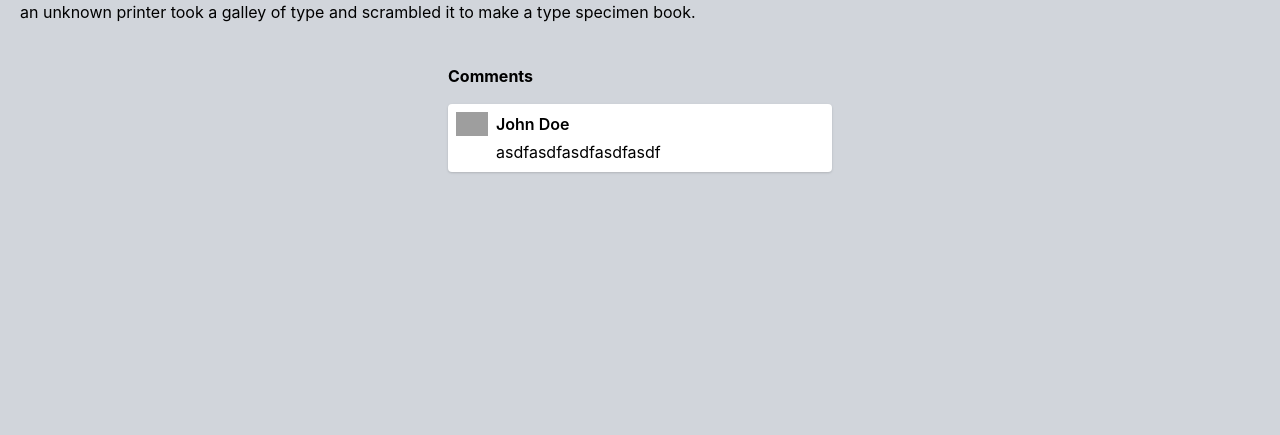
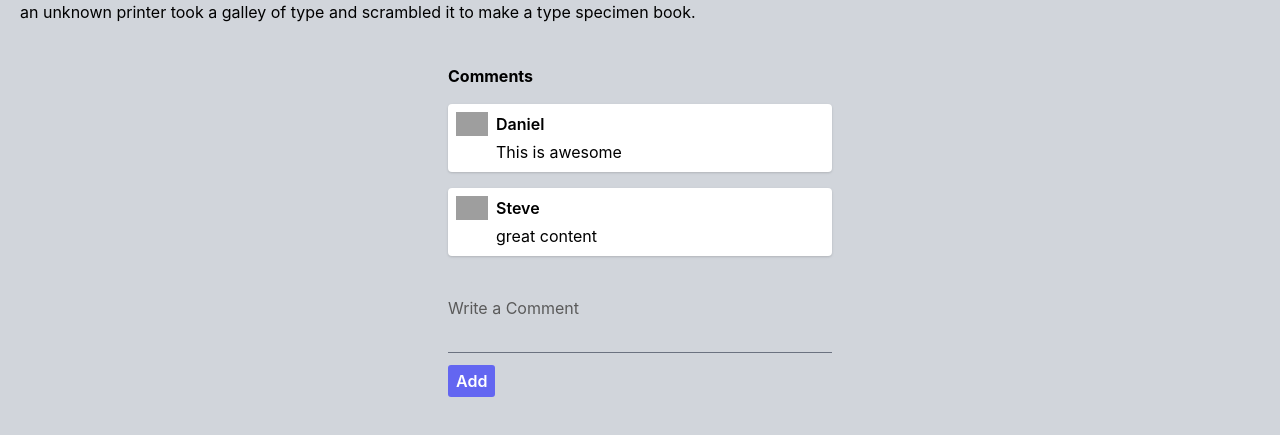
Before and after one commit to danpinon/accenture-academy-activity-3, a React (Create React App) app: page /post-details/1 in a window 1280 px wide. Shown: the part 457-892 px from the top of the page. Built offline with nearby package versions, Linux system fonts and the light colour scheme; grey boxes are pictures that could not be loaded.

Commit message:
comments read done

```diff
--- a/src/App.css
+++ b/src/App.css
@@ -1,4 +1,4 @@
-label, form i {
+label, #modal form i {
     text-align: left;
     color: rgb(90, 90, 90);
 }
@@ -42,24 +42,26 @@ label, form i {
     outline: none;
 }
 
-input::placeholder {
+#modal input::placeholder {
     color: rgb(22, 22, 22);
 }
 
-input:focus::placeholder {
+#modal input:focus::placeholder {
     visibility: hidden;
 }
 
 
-form {
+#modal form {
     display: flex;
     flex-direction: column;
 }
 
-select:focus {
+#modal select:focus {
     outline: none;
 }
-
+button {
+    border-radius: 3px;
+}
 button:focus {
     outline: none;
 }
--- a/src/actions.js
+++ b/src/actions.js
@@ -4,8 +4,12 @@ export const ADD_POST = 'ADD_POST'
 export const REMOVE_POST = 'REMOVE_POST'
 export const UPDATE_POST = 'UPDATE_POST'
 
+export const ADD_COMMENT = 'ADD_COMMENT'
+
 export const setCategory = (category) => ({type: SET_CATEGORY, payload: category})
 
 export const addPost= (post) => ({type: ADD_POST, payload: post})
 export const removePost= (postId) => ({type: REMOVE_POST, payload: postId})
 export const updatePost= (post) => ({type: UPDATE_POST, payload: post})
+
+export const addComment= (comment) => ({type: UPDATE_POST, payload: comment})
--- a/src/components/AddPostButton.js
+++ b/src/components/AddPostButton.js
@@ -10,7 +10,7 @@ function AddPostButton() {
     const [post, setPost] = useState({
        id: new Date().valueOf(),
        title: '',
-       commentsNumber: 0,
+       comments: [],
        description: '',
        category: '',
        url: ''
--- a/src/components/Main/Main.js
+++ b/src/components/Main/Main.js
@@ -19,7 +19,7 @@ function Main() {
                         key={filteredPost.id}
                         id={filteredPost.id}
                         title={filteredPost.title}
-                        commentsNumber={filteredPost.commentsNumber}
+                        comments={filteredPost.comments}
                         description={filteredPost.description}
                         category={filteredPost.category}
                         url={filteredPost.url}
--- a/src/components/Main/Post.js
+++ b/src/components/Main/Post.js
@@ -5,7 +5,7 @@ import { removePost, updatePost } from '../../actions'
 import Modal from '../Modal'
 import postsData from '../../mock-posts-data.json'
 
-function Post({title, commentsNumber, description, category, url, id}) {
+function Post({title, comments, description, category, url, id}) {
 
     const dispatch = useDispatch()
 
@@ -17,7 +17,7 @@ function Post({title, commentsNumber, description, category, url, id}) {
     const [post, setPost] = useState({
         id,
         title,
-        commentsNumber: 0,
+        comments,
         description,
         category,
         url
@@ -38,7 +38,7 @@ function Post({title, commentsNumber, description, category, url, id}) {
                 }>
         <Link to={`/post-details/${id}`}>
             <h1 className='text-4xl leading-none mb-4 font-medium'>{title}</h1>
-            <h6 className='mb-4 font-light'>{commentsNumber} Comments</h6>
+            <h6 className='mb-4 font-light'>{comments.length} Comments</h6>
             <p className='mb-4 font-light'>{description}</p>
         </Link>
             <div className='flex justify-between mt-auto'>
--- a/src/components/PostDetails/Comment.js
+++ b/src/components/PostDetails/Comment.js
@@ -1,13 +1,13 @@
 import React from 'react'
 
-function Comment() {
+function Comment({ comment, username }) {
     return (
         <div className='bg-white rounded my-4 p-2 shadow'>
             <div className='rounded-full h-6 mb-1 flex'>
                 <img className='h-full overflow-hidden' src='https://hook.finance/sites/default/files/user.png' alt='user'/>
-                <h6 className='px-2 font-semibold'>John Doe</h6>
+                <h6 className='px-2 font-semibold'>{username}</h6>
             </div>
-            <p className='ml-10'>asdfasdfasdfasdfasdf</p>
+            <p className='ml-10'>{comment}</p>
         </div>
     )
 }
--- a/src/components/PostDetails/PostComponent.js
+++ b/src/components/PostDetails/PostComponent.js
@@ -1,7 +1,11 @@
 import React from 'react'
+import { useSelector } from 'react-redux'
 import { Link } from 'react-router-dom'
 import Comment from './Comment'
-function PostComponent({title, commentsNumber, description, id, category, url}) {
+import WriteComment from './WriteComment'
+function PostComponent({title, comments, description, id, category, url}) {
+
+    const Allcomments = useSelector(state => state.comments)
     return (
         <div className='mt-6 h-screen'>
             <div className='h-64 flex items-center justify-center text-white relative flex-col'
@@ -19,13 +23,22 @@ function PostComponent({title, commentsNumber, description, id, category, url})
 
             </div>
 
-            <section className=' h-full bg-gray-300'>
+            <section className='h-full bg-gray-300'>
                 <div className='container m-auto'>
                     <p className='px-5 pt-10'>{description}</p>
                 </div>
                 <div style={{width: "24rem"}}className='mt-10 mb-4 m-auto'>
                     <h1 className='text-left font-bold'>Comments</h1>
-                    <Comment />
+                    {
+                    comments.map(commentId => {
+                        const filteredComments = Allcomments.filter(comment => comment.id === commentId).map(comment => (
+                        <Comment comment={comment.comment} username={comment.user.name}/>
+                    ))
+                    return filteredComments
+                    })
+                    }
+
+                    <WriteComment />
                 </div>
             </section>
         </div>
--- a/src/components/PostDetails/PostDetails.js
+++ b/src/components/PostDetails/PostDetails.js
@@ -23,7 +23,7 @@ function PostDetails() {
                     key={filteredPost.id}
                     title={filteredPost.title}
                     description={filteredPost.description}
-                    commentsNumber={filteredPost.commentsNumber}
+                    comments={filteredPost.comments}
                     url={filteredPost.url}
                     category={filteredPost.category}
 
--- /dev/null
+++ b/src/components/PostDetails/WriteComment.js
@@ -0,0 +1,42 @@
+import React, { useState } from 'react'
+
+function WriteComment() {
+    const [comment, setComment] = useState({
+        id: new Date().valueOf(),
+        comment: '',
+        user: {
+            id: 1,
+            name: "Daniel"
+        }
+    })
+
+    function handleAddComment(e) {
+        setComment({...comment, comment: e.target.value})
+    }
+    return (
+        <div className='pt-6'>
+            <form className="flex flex-col"
+                onSubmit={(e) => {
+                    e.preventDefault()
+                    // addComment(comment)
+                }}
+            >
+                <label>Write a Comment</label>
+                <input
+                    className="mt-2 focus:outline-none bg-transparent border-b border-gray-500"
+                    value={comment.comment}
+                    onChange={(e) => {handleAddComment(e)}}
+                />
+                <div>
+                    <button
+                        className="px-2 py-1 font-semibold text-white mt-3 bg-indigo-500 hover:bg-indigo-700"
+                    >
+                    Add
+                    </button>
+                </div>
+            </form>
+        </div>
+    )
+}
+
+export default WriteComment
--- a/src/mock-posts-data.json
+++ b/src/mock-posts-data.json
@@ -8,7 +8,7 @@
         {
             "id": 1,
             "title": "The waves are high & beautiu",
-            "commentsNumber": 3,
+            "comments": [1, 2],
             "description": "Lorem Ipsum is simply dummy text of the printing and typesetting industry. Lorem Ipsum has been the industry's standard dummy text ever since the 1500s, when an unknown printer took a galley of type and scrambled it to make a type specimen book.",
             "category": "travel",
             "url": "https://content.r9cdn.net/rimg/dimg/78/70/001b704a-city-15939-1629b33a69c.jpg?width=1750&height=1000&xhint=1779&yhint=1365&crop=true"
@@ -16,7 +16,9 @@
         {
             "id": 2,
             "title": "At the beach in Winter",
-            "commentsNumber": 4,
+            "comments": [
+
+            ],
             "description": "Lorem Ipsum is simply dummy text of the printing and typesetting industry. Lorem Ipsum has been the industry's standard dummy text ever since the 1500s, when an unknown printer took a galley of type and scrambled it to make a type specimen book.",
             "category": "food",
             "url": "https://cdnb.artstation.com/p/assets/images/images/001/475/175/large/serifcan-durmaz-highresscreenshot00153.jpg?1447083083"
@@ -24,7 +26,9 @@
         {
             "id": 3,
             "title": "The waves are high & beautiu 2",
-            "commentsNumber": 5,
+            "comments": [
+
+            ],
             "description": "Lorem Ipsum is simply dummy text of the printing and typesetting industry. Lorem Ipsum has been the industry's standard dummy text ever since the 1500s, when an unknown printer took a galley of type and scrambled it to make a type specimen book.",
             "category": "lifestyle",
             "url": "https://static.diffen.com/uploadz/9/99/Sea.jpg"
@@ -32,7 +36,9 @@
         {
             "id": 4,
             "title": "The waves are high & beautiu 3",
-            "commentsNumber": 6,
+            "comments": [
+
+            ],
             "description": "Lorem Ipsum is simply dummy text of the printing and typesetting industry. Lorem Ipsum has been the industry's standard dummy text ever since the 1500s, when an unknown printer took a galley of type and scrambled it to make a type specimen book.",
             "category": "business",
             "url": "https://cdn.computerhoy.com/sites/navi.axelspringer.es/public/media/image/2020/05/bosque-frondoso-1954885.jpg"
@@ -40,10 +46,47 @@
         {
             "id": 5,
             "title": "The waves are high & beautiu 3",
-            "commentsNumber": 6,
+            "comments": [1, 2],
             "description": "Lorem Ipsum is simply dummy text of the printing and typesetting industry. Lorem Ipsum has been the industry's standard dummy text ever since the 1500s, when an unknown printer took a galley of type and scrambled it to make a type specimen book.",
             "category": "work",
             "url": "https://www.fjordtours.com/media/old/4305/trolltunga-i-odda_sveinung-klyve-wwwfjordnorwaycom.jpg?anchor=center&mode=crop&width=1120&height=1120&rnd=132241539650000000&slimmage=True"
         }
+    ],
+    "comments": [
+        {
+            "id": 1,
+            "comment": "This is awesome",
+           "user": {
+                "id": 1,
+                "name": "Daniel"
+            }
+        },
+        {
+            "id": 2,
+            "comment": "great content",
+            "user": {
+                 "id": 2,
+                 "name": "Steve"
+             }
+
+         },
+         {
+            "id": 3,
+            "comment": "boring",
+            "user": {
+                 "id": 2,
+                 "name": "Steve"
+             }
+
+         },
+         {
+            "id": 4,
+            "comment": "WTF",
+            "user": {
+                 "id": 2,
+                 "name": "Steve"
+             }
+
+         }
     ]
 }
--- a/src/reducer.js
+++ b/src/reducer.js
@@ -38,4 +38,7 @@ const categoryReducer = (category = categoryState, action) => {
     return category
 }
 
-export const reducer = (combineReducers({users: userReducer, posts: postReducer, category: categoryReducer}))
+const commentsReducer = (comments = initialState.comments, action) => {
+    return comments
+}
+export const reducer = (combineReducers({users: userReducer, posts: postReducer, comments: commentsReducer, category: categoryReducer,}))
```
